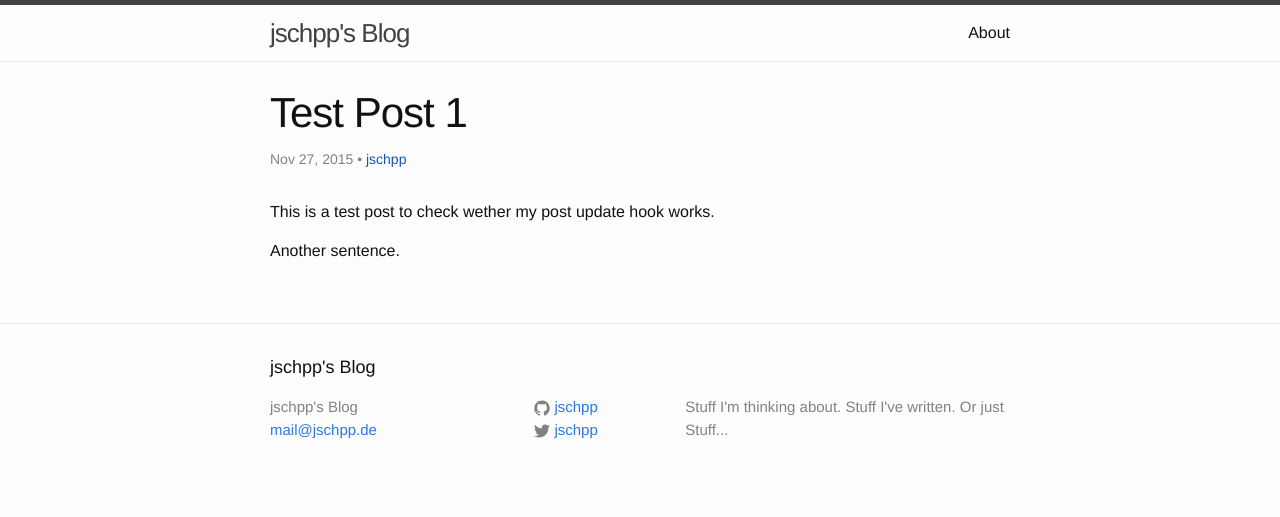
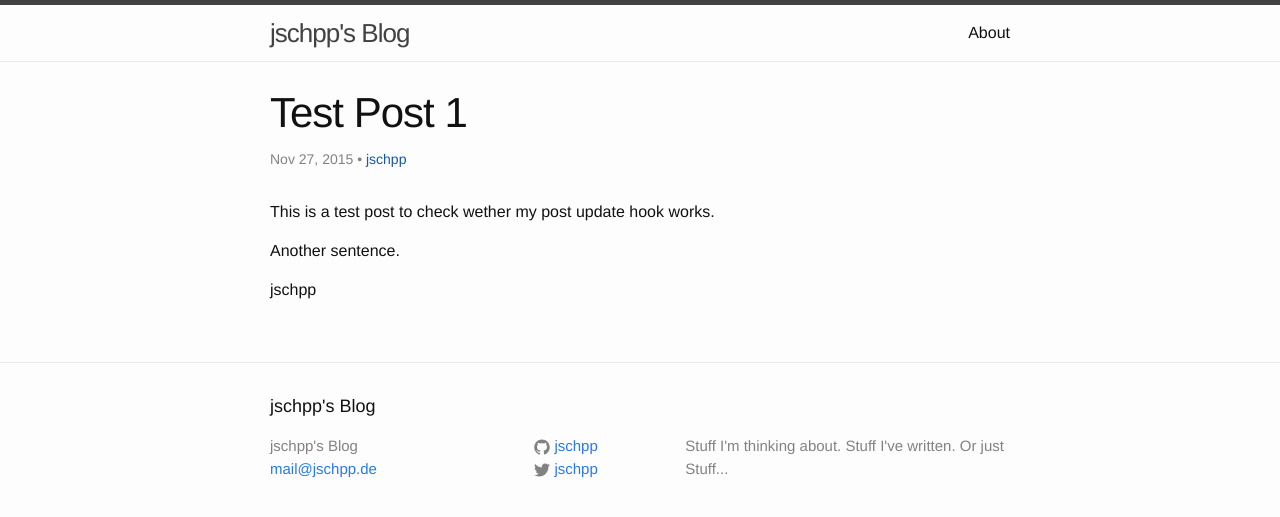
Before and after one commit to jschpp/jschpp.github.io, a Jekyll site: the page built from _posts/2015-11-27-test-post-1.markdown, in a window 1280 px wide. Shown: the top 517 px of the page. Built offline with Jekyll 4.4.1, drawn with Linux system fonts in a browser that asks for light colours.

Commit message:
Testing...

```diff
--- a/_layouts/post.html
+++ b/_layouts/post.html
@@ -22,6 +22,7 @@ layout: default
 
   <div class="post-content" itemprop="articleBody">
     {{ content }}
+    {{ page.author }} {{ author.twitter }}
   </div>
 
 </article>
```
